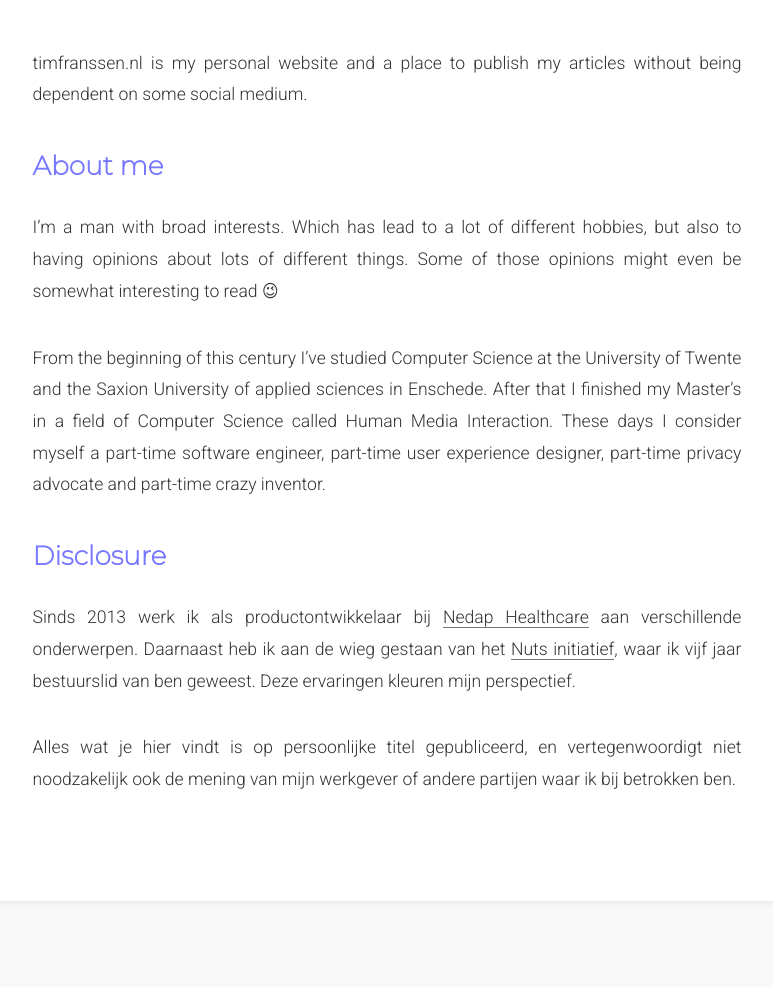
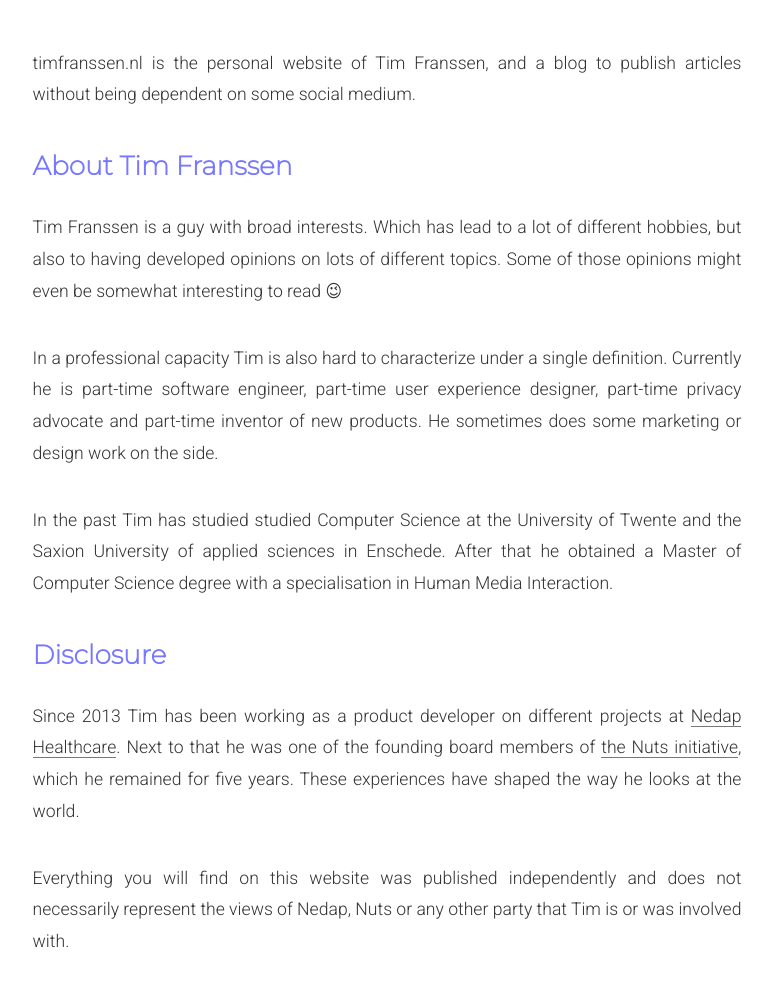
Before and after one commit to Timendus/blog, a Jekyll site: the page built from about.md, in a window 1280 px wide. Shown: the part 1042-2029 px from the top of the page, without its empty margins (253-1026 px from the left). Built offline with Jekyll 4.4.1, drawn with Linux system fonts in a browser that asks for light colours.

Commit message:
Finish about page

```diff
--- a/about.md
+++ b/about.md
@@ -8,63 +8,70 @@ image: /assets/images/site/welcome.jpg
 
 <div data-lang="en" markdown="1">
 
-timfranssen.nl is my personal website and a place to publish my articles without
-being dependent on some social medium.
+timfranssen.nl is the personal website of Tim Franssen, and a blog to publish
+articles without being dependent on some social medium.
 
-## About me
+## About Tim Franssen
 
-I'm a man with broad interests. Which has lead to a lot of different hobbies,
-but also to having opinions about lots of different things. Some of those
-opinions might even be somewhat interesting to read 😉
+Tim Franssen is a guy with broad interests. Which has lead to a lot of different
+hobbies, but also to having developed opinions on lots of different topics. Some
+of those opinions might even be somewhat interesting to read 😉
 
-From the beginning of this century I've studied Computer Science at the
-University of Twente and the Saxion University of applied sciences in Enschede.
-After that I finished my Master's in a field of Computer Science called Human
-Media Interaction. These days I consider myself a part-time software engineer,
-part-time user experience designer, part-time privacy advocate and part-time
-crazy inventor.
+In a professional capacity Tim is also hard to characterize under a single
+definition. Currently he is part-time software engineer, part-time user
+experience designer, part-time privacy advocate and part-time inventor of new
+products. He sometimes does some marketing or design work on the side.
+
+In the past Tim has studied studied Computer Science at the University of Twente
+and the Saxion University of applied sciences in Enschede. After that he
+obtained a Master of Computer Science degree with a specialisation in Human
+Media Interaction.
 
 ## Disclosure
 
-Sinds 2013 werk ik als productontwikkelaar bij [Nedap
-Healthcare](https://www.nedap-healthcare.com) aan verschillende onderwerpen.
-Daarnaast heb ik aan de wieg gestaan van het [Nuts
-initiatief](https://www.nuts.nl), waar ik vijf jaar bestuurslid van ben geweest.
-Deze ervaringen kleuren mijn perspectief.
+Since 2013 Tim has been working as a product developer on different projects at
+[Nedap Healthcare](https://www.nedap-healthcare.com). Next to that he was one of
+the founding board members of [the Nuts initiative](https://www.nuts.nl), which
+he remained for five years. These experiences have shaped the way he looks at
+the world.
 
-Alles wat je hier vindt is op persoonlijke titel gepubliceerd, en
-vertegenwoordigt niet noodzakelijk ook de mening van mijn werkgever of andere
-partijen waar ik bij betrokken ben.
+Everything you will find on this website was published independently and does
+not necessarily represent the views of Nedap, Nuts or any other party that Tim
+is or was involved with.
 
 </div>
 
 <div data-lang="nl" markdown="1">
 
-timfranssen.nl is mijn persoonlijke website en een plek waar ik mijn artikeltjes
-kan publiceren zonder afhankelijk te zijn van één of ander sociaal medium.
+timfranssen.nl is de persoonlijke website van Tim Franssen en een blog om
+artikeltjes op te publiceren zonder afhankelijk te zijn van één of ander sociaal
+medium.
 
-## Over mij
+## Over Tim Franssen
 
-Ik ben een man met brede interesses. Dat uit zich in veel verschillende hobbies,
-maar ook in het feit dat ik over veel dingen wel een mening heb. Soms is die
-mening zelfs een beetje interessant om te lezen 😉
+Tim is een vent met veel verschillende interesses. Dat uit zich in een boel
+hobbies, maar ook in het feit dat hij over veel dingen wel een mening heeft
+ontwikkeld. Soms is die mening zelfs interessant om te lezen 😉
 
-Vanaf het begin van deze eeuw heb ik Informatica gestudeerd aan de Universiteit
-Twente en de Saxion Hogeschool in Enschede. Daarna heb ik een Master behaald in
-een specialisatie van Computer Science: Human Media Interaction. Ik beschouw
-mezelf tegenwoordig als part-time softwareontwikkelaar, part-time user
-experience designer, part-time privacy-voorvechter en part-time gekke uitvinder.
+Ook in professionele zin is Tim maar moeilijk onder één labeltje te vangen.
+Momenteel is hij part-time softwareontwikkelaar, part-time _user experience
+designer_, part-time privacy-voorvechter en part-time uitvinder van nieuwe
+producten. En soms doet hij nog wat marketing- of designwerk.
+
+In het verleden heeft Tim Informatica gestudeerd aan de Universiteit Twente en
+de Saxion Hogeschool in Enschede. Daarna heeft hij zijn _Master of Computer
+Science_ behaald met de specialisatie _Human Media Interaction_.
 
 ## Disclosure
 
-Sinds 2013 werk ik als productontwikkelaar bij [Nedap
+Sinds 2013 werkt Tim als productontwikkelaar bij [Nedap
 Healthcare](https://www.nedap-healthcare.com) aan verschillende onderwerpen.
-Daarnaast heb ik aan de wieg gestaan van het [Nuts
-initiatief](https://www.nuts.nl), waar ik vijf jaar bestuurslid van ben geweest.
-Deze ervaringen kleuren mijn perspectief.
+Daarnaast heeft hij aan de wieg gestaan van het [Nuts
+initiatief](https://www.nuts.nl), waar hij vijf jaar bestuurslid is geweest.
+Deze ervaringen kleuren zijn perspectief.
 
 Alles wat je hier vindt is op persoonlijke titel gepubliceerd, en
-vertegenwoordigt niet noodzakelijk ook de mening van mijn werkgever of andere
-partijen waar ik bij betrokken ben.
+vertegenwoordigt niet noodzakelijk ook de mening van Nedap, Nuts of andere
+partijen waar Tim bij betrokken is (geweest).
 
 </div>
```
